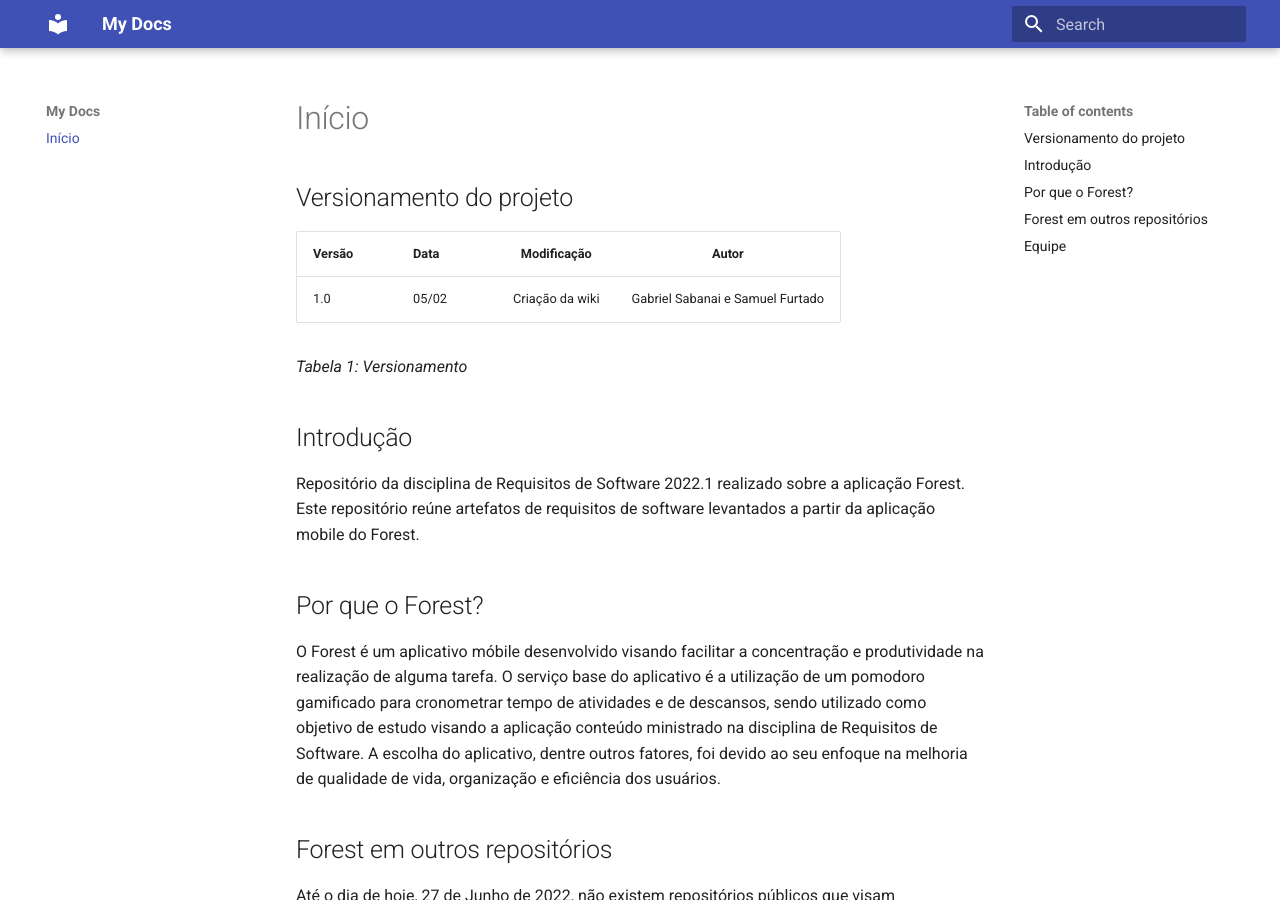
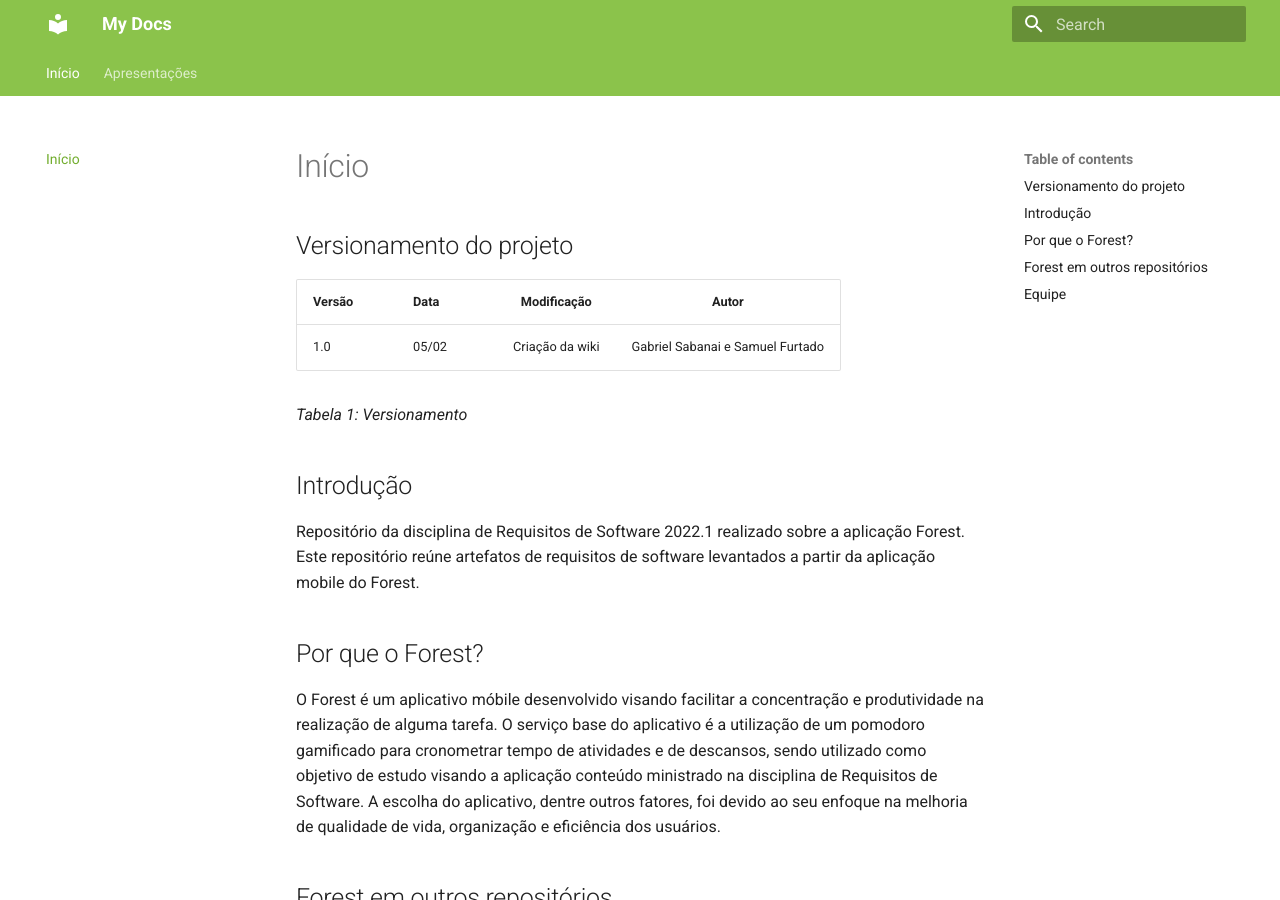
Before and after one commit to gabrielm2q/2022.1-Jitsi-Meet, an MkDocs documentation site: the page built from docs/index.md, in a window 1280 px wide and 900 px high. Built offline with MkDocs 1.6.1 and Material for MkDocs 9.7.7, drawn with Linux system fonts in a browser that asks for light colours.

Commit message:
Create nav bar and change colors

```diff
--- a/mkdocs.yml
+++ b/mkdocs.yml
@@ -1,3 +1,12 @@
 site_name: My Docs
 theme:
   name: material
+  features:
+    - navigation.tabs
+  palette:
+    primary: light green
+    accent: indigo
+nav:
+  - Início: ./index.md
+  - Apresentações:
+    - Primeira Apresentação: ./apresentacoes/apresentacao1.md
```
Also changed, not shown: docs/apresentacoes/apresentacao1.md (added, +1 -0 lines).
